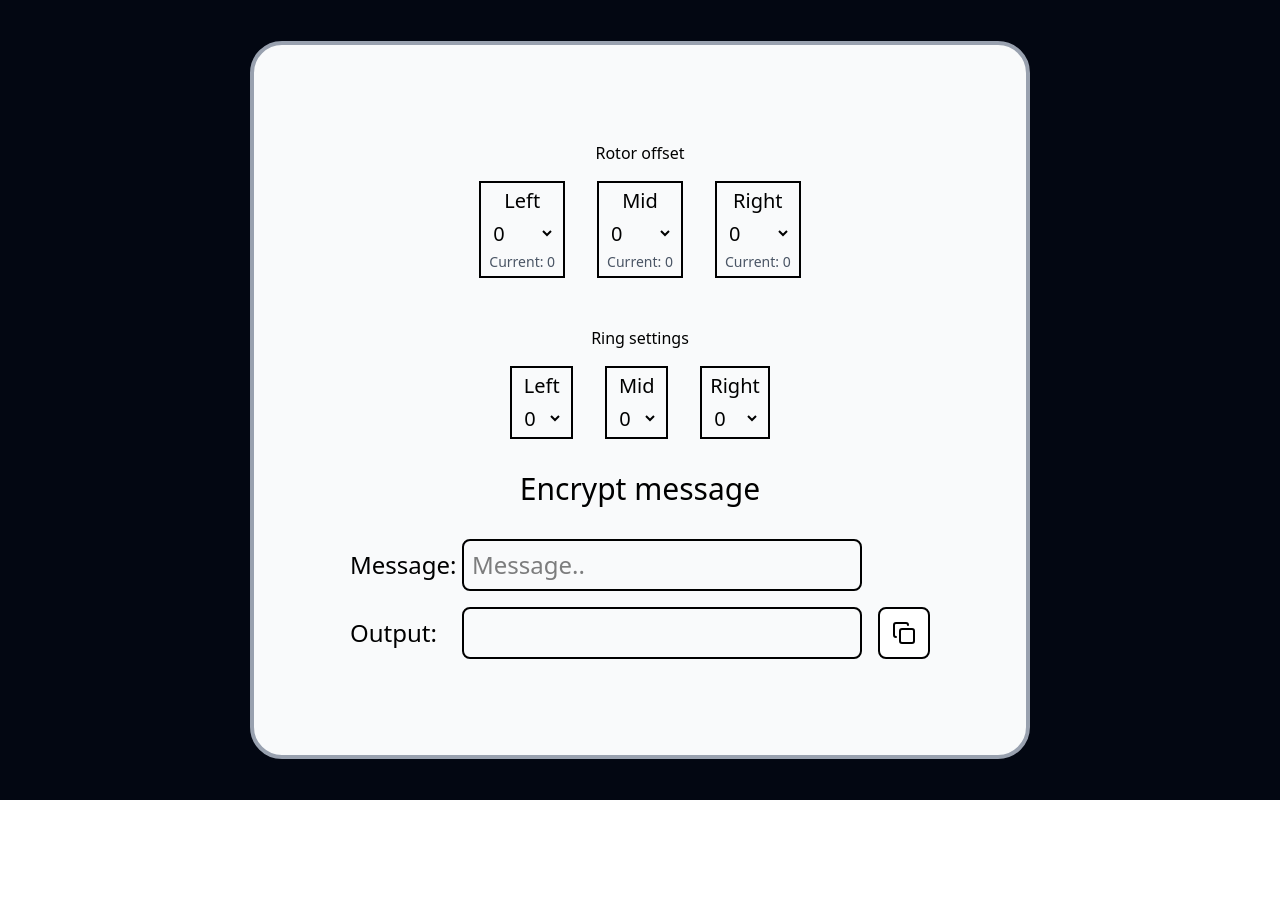
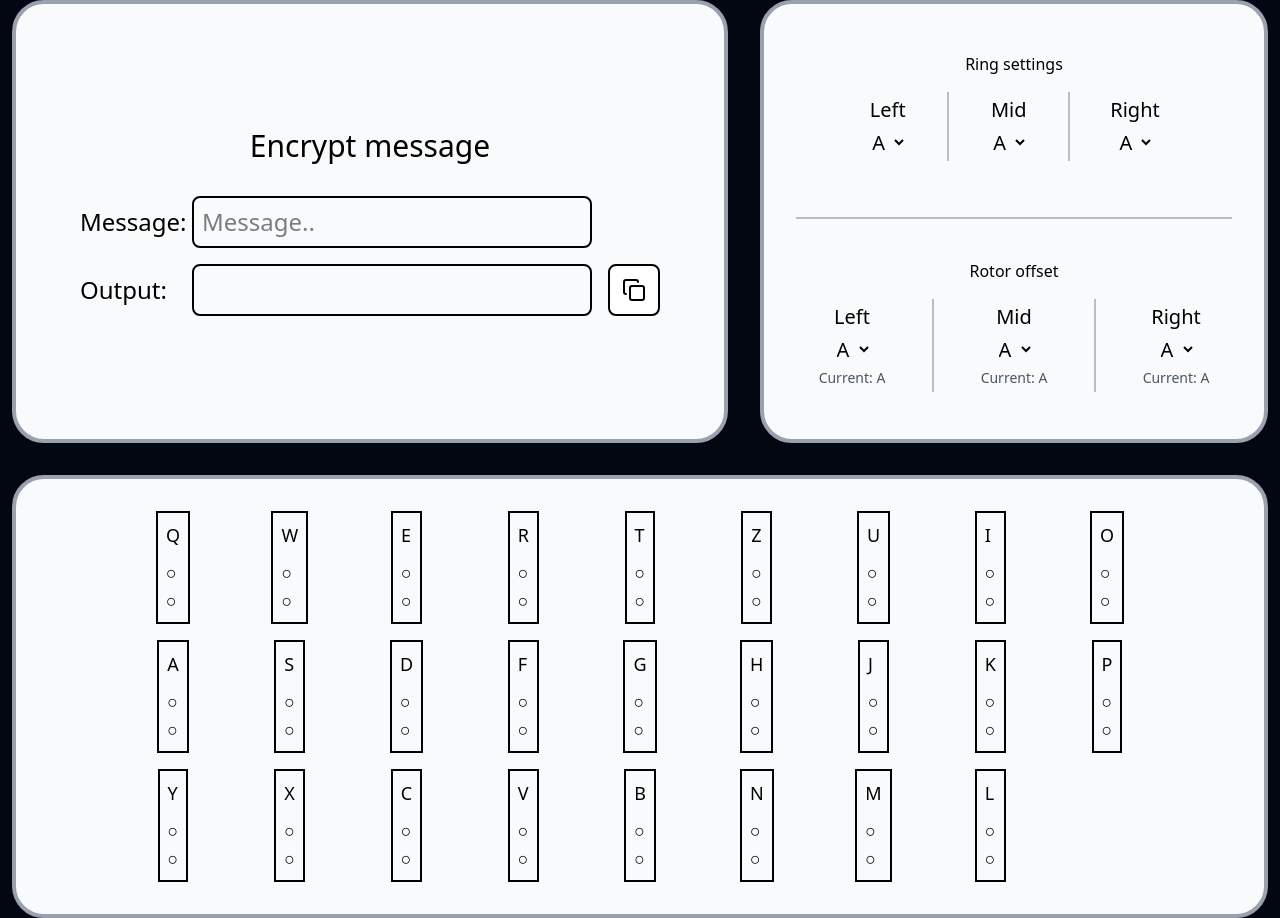
Before and after one commit to shift-primal/enigma-simulator, a React (Vite) app: page / in a window 1280 px wide. Before the commit the page ends 800 px from the top, so only its background shows below. Built offline with nearby package versions, Linux system fonts and the light colour scheme.

Commit message:
adda plugboard start

```diff
--- a/src/components/Container.jsx
+++ b/src/components/Container.jsx
@@ -6,6 +6,7 @@ import { useEffect, useState } from "react";
 import { defaultSettings } from "../utils/baseData";
 import { cleanInput } from "../utils/cleanInput";
 import { encryptMsg } from "../utils/enigmaMachine";
+import Plugboard from "./Plugboard";
 
 const Container = () => {
 	const [inputText, setInputText] = useState("");
@@ -62,12 +63,12 @@ const Container = () => {
 	}
 
 	return (
-		<div className="bg-gray-50 p-24 border-4 border-gray-400 rounded-4xl">
-			<Settings
-				baseSettings={baseSettings}
-				setBaseSettings={setBaseSettings}
-				currentRotorPositions={currentRotorPositions}
-			/>
+		<div className="grid grid-rows-2 gap-8">
+			<div
+				id="first-row"
+				className="row-span-1 flex gap-8"
+			>
+				<div className="bg-gray-50 p-8 px-16 border-4 border-gray-400 rounded-4xl flex items-center justify-center row-span-1">
 					<div
 						id="encrypt-container"
 						className="flex flex-col gap-4 items-center justify-center text-2xl"
@@ -85,6 +86,19 @@ const Container = () => {
 					</div>
 					<ToastContainer />
 				</div>
+
+				<div className="bg-gray-50 p-8 border-4 border-gray-400 rounded-4xl flex items-center justify-center">
+					<Settings
+						baseSettings={baseSettings}
+						setBaseSettings={setBaseSettings}
+						currentRotorPositions={currentRotorPositions}
+					/>
+				</div>
+			</div>
+			<div className="bg-gray-50 p-8 border-4 border-gray-400 rounded-4xl flex items-center justify-center">
+				<Plugboard />
+			</div>
+		</div>
 	);
 };
 
--- /dev/null
+++ b/src/components/Plugboard.jsx
@@ -0,0 +1,35 @@
+import { useState } from "react";
+
+const Plugboard = () => {
+	const [linkedPlugs, setLinkedPlugs] = useState({});
+	const [selectedPlug, setSelectedPlug] = useState(null);
+
+	console.log(linkedPlugs);
+
+	const letters = "QWERTZUIOASDFGHJKPYXCVBNML".split("");
+
+	return (
+		<div
+			id="plugboard-container"
+			className="grid grid-cols-9 gap-y-4 gap-x-20 place-items-center"
+		>
+			{letters.map((letter) => {
+				return (
+					<button
+						key={letter}
+						id={`plugboard-letter-${letter}`}
+						className="text-lg text-center border-2 p-2 flex flex-col cursor-pointer hover:border-green-500 hover:text-green-500"
+						onClick={setSelectedPlug}
+					>
+						<span>{letter}</span>
+						<div className="border-t-1 my-1"></div>
+						<span>○</span>
+						<span>○</span>
+					</button>
+				);
+			})}
+		</div>
+	);
+};
+
+export default Plugboard;
--- a/src/components/Settings.jsx
+++ b/src/components/Settings.jsx
@@ -1,16 +1,21 @@
+import { alphabet } from "../utils/baseData";
+
 const Settings = ({ baseSettings, setBaseSettings, currentRotorPositions }) => {
 	return (
 		<div
 			id="settings-container"
-			className="flex flex-col items-center justify-center gap-y-4"
+			className="flex flex-col items-center justify-center gap-y-8"
 		>
-			<h2>Rotor offset</h2>
-			<form className="mb-8 flex justify-center gap-8 text-xl w-fit">
-				{Object.entries(baseSettings.rotors).map((rotor) => {
+			<div className="flex flex-col items-center gap-y-4 p-2">
+				<h2>Ring settings</h2>
+				<form className="flex justify-center gap-8 text-xl w-fit">
+					{Object.entries(baseSettings.rotors).map((rotor, i) => {
 						return (
+							<>
+								{i === 0 ? null : <div className="border-l-2 opacity-25"></div>}
 								<div
 									key={rotor[0]}
-							className="flex flex-col gap-1 border-2 px-2 py-1"
+									className="flex flex-col gap-1 px-2 py-1"
 								>
 									<label
 										htmlFor={`offset-rotor-${rotor[0]}`}
@@ -21,7 +26,60 @@ const Settings = ({ baseSettings, setBaseSettings, currentRotorPositions }) => {
 
 									<select
 										id={`offset-rotor-${rotor[0]}`}
-								className="focus:outline-none"
+										className="focus:outline-none w-fit self-center"
+										value={baseSettings.rotors[rotor[0]].ringSetting}
+										onChange={(e) => {
+											setBaseSettings((prev) => ({
+												...prev,
+												rotors: {
+													...prev.rotors,
+													[rotor[0]]: {
+														...prev.rotors[rotor[0]],
+														ringSetting: parseInt(e.target.value),
+													},
+												},
+											}));
+										}}
+									>
+										{new Array(26).fill(0).map((num, i) => {
+											return (
+												<option
+													key={i}
+													value={i}
+												>
+													{alphabet[i]}
+												</option>
+											);
+										})}
+									</select>
+								</div>
+							</>
+						);
+					})}
+				</form>
+			</div>
+			<div className="border-t-2 opacity-25 self-stretch mt-4"></div>
+			<div className="flex flex-col items-center gap-y-4 p-2">
+				<h2>Rotor offset</h2>
+				<form className="flex justify-center gap-8 text-xl w-fit">
+					{Object.entries(baseSettings.rotors).map((rotor, i) => {
+						return (
+							<>
+								{i === 0 ? null : <div className="border-l-2 opacity-25"></div>}
+								<div
+									key={rotor[0]}
+									className={`flex flex-col gap-1 px-2 py-1`}
+								>
+									<label
+										htmlFor={`offset-rotor-${rotor[0]}`}
+										className="capitalize text-center"
+									>
+										{rotor[0]}
+									</label>
+
+									<select
+										id={`offset-rotor-${rotor[0]}`}
+										className="focus:outline-none w-fit self-center"
 										value={baseSettings.rotors[rotor[0]].position}
 										onChange={(e) => {
 											setBaseSettings((prev) => ({
@@ -42,64 +100,21 @@ const Settings = ({ baseSettings, setBaseSettings, currentRotorPositions }) => {
 													key={i}
 													value={i}
 												>
-											{i}
+													{alphabet[i]}
 												</option>
 											);
 										})}
 									</select>
 
-							<div className="text-sm text-center text-gray-600">Current: {currentRotorPositions[rotor[0]]}</div>
+									<div className="text-sm text-center text-gray-600 w-20">
+										Current: {alphabet[currentRotorPositions[rotor[0]]]}
 									</div>
+								</div>
+							</>
 						);
 					})}
 				</form>
-			<h2>Ring settings</h2>
-			<form className="mb-8 flex justify-center gap-8 text-xl w-fit">
-				{Object.entries(baseSettings.rotors).map((rotor) => {
-					return (
-						<div
-							key={rotor[0]}
-							className="flex flex-col gap-1 border-2 px-2 py-1"
-						>
-							<label
-								htmlFor={`offset-rotor-${rotor[0]}`}
-								className="capitalize text-center"
-							>
-								{rotor[0]}
-							</label>
-
-							<select
-								id={`offset-rotor-${rotor[0]}`}
-								className="focus:outline-none"
-								value={baseSettings.rotors[rotor[0]].ringSetting}
-								onChange={(e) => {
-									setBaseSettings((prev) => ({
-										...prev,
-										rotors: {
-											...prev.rotors,
-											[rotor[0]]: {
-												...prev.rotors[rotor[0]],
-												ringSetting: parseInt(e.target.value),
-											},
-										},
-									}));
-								}}
-							>
-								{new Array(26).fill(0).map((num, i) => {
-									return (
-										<option
-											key={i}
-											value={i}
-										>
-											{i}
-										</option>
-									);
-								})}
-							</select>
 			</div>
-					);
-				})}
-			</form>
 		</div>
 	);
 };
--- /dev/null
+++ b/src/components/kladd.js
@@ -0,0 +1,7 @@
+while (numbers.any === null) {
+	let randomIndex = getRandomNumber(numbers[0], numbers.length - 1);
+
+	if (!numbers.includes(randomIndex)) {
+		newBoard[num] = numbers[randomIndex];
+	}
+}
```
Lines whose indentation alone changed are shown as unchanged.
